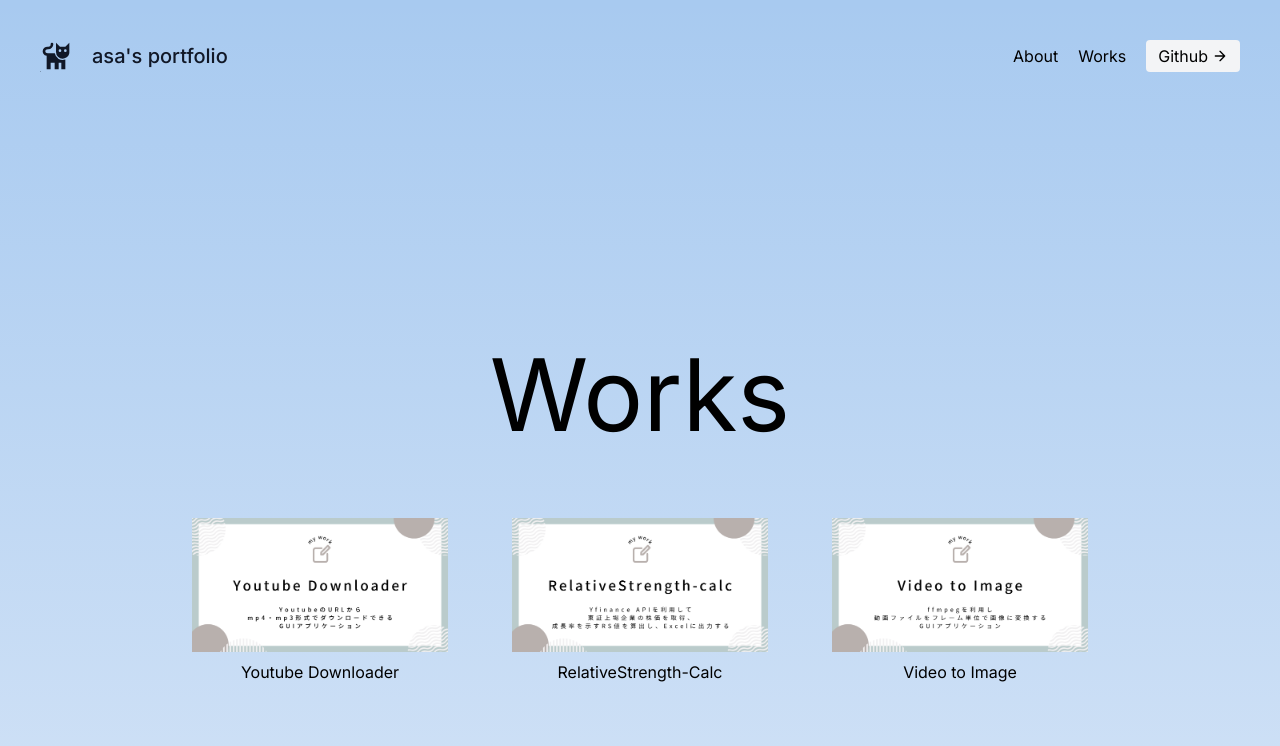
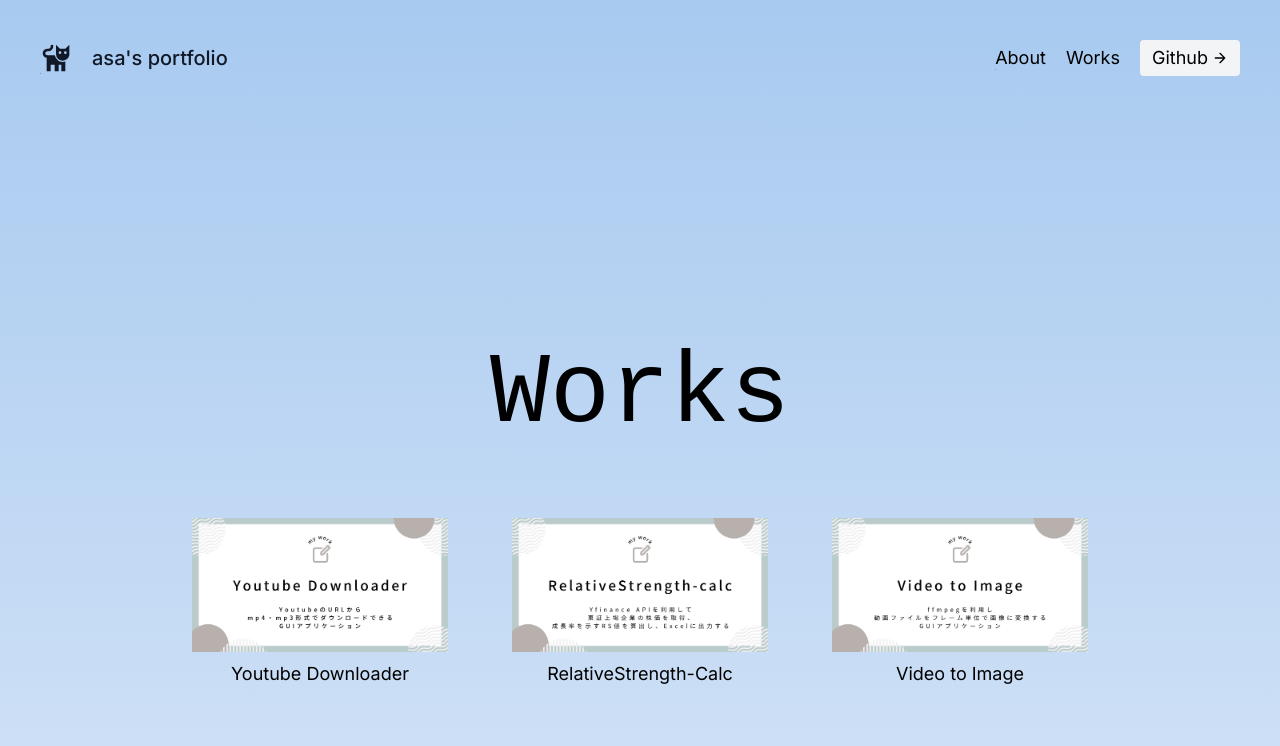
Before and after one commit to asasakk/portfolio, a Next.js app: page /works in a window 1280 px wide. Shown: the top 746 px of the page. Built offline with nearby package versions, Linux system fonts and the light colour scheme.

Commit message:
fix font size

```diff
--- a/app/components/Header.tsx
+++ b/app/components/Header.tsx
@@ -34,7 +34,7 @@ const Header = () => {
         </nav>
         <Link href={"https://github.com/asasakk"}>
           <button className="inline-flex items-center hidden md:flex  bg-gray-100 border-0 py-1 px-3 focus:outline-none hover:bg-gray-200 rounded text-base mt-4 md:mt-0">
-            Github
+            <div className="text-lg">Github</div>
             <svg
               fill="none"
               stroke="currentColor"
--- a/app/styles/style.css
+++ b/app/styles/style.css
@@ -1,4 +1,6 @@
-
+header a{
+  font-size: large;
+}
 
 a {
   display: inline-block;
@@ -6,6 +8,7 @@ a {
   overflow: hidden;
   color: #000000;
   text-decoration: none;
+  font-size: large;
 }
 
 a:after {
@@ -24,29 +27,6 @@ a:hover:after {
   transform: translate(0, 0);
 }
 
-/*
-.header {
-  display: flex;
-  justify-content: space-between;
-  align-items: center;
-  padding: 10px 20px;
+h1{
+  font-family: 'Courier New', Courier, monospace;
 }
-
-.nav {
-  display: flex;
-}
-
-.button {
-  display: inline-block;
-}
-
-/* スマートフォンの画面でnav要素とボタンを非表示にする */
-/* @media (max-width: 768px) {
-  .nav {
-    display: none;
-  }
-
-  .button {
-    display: none;
-  }
-} */
```
